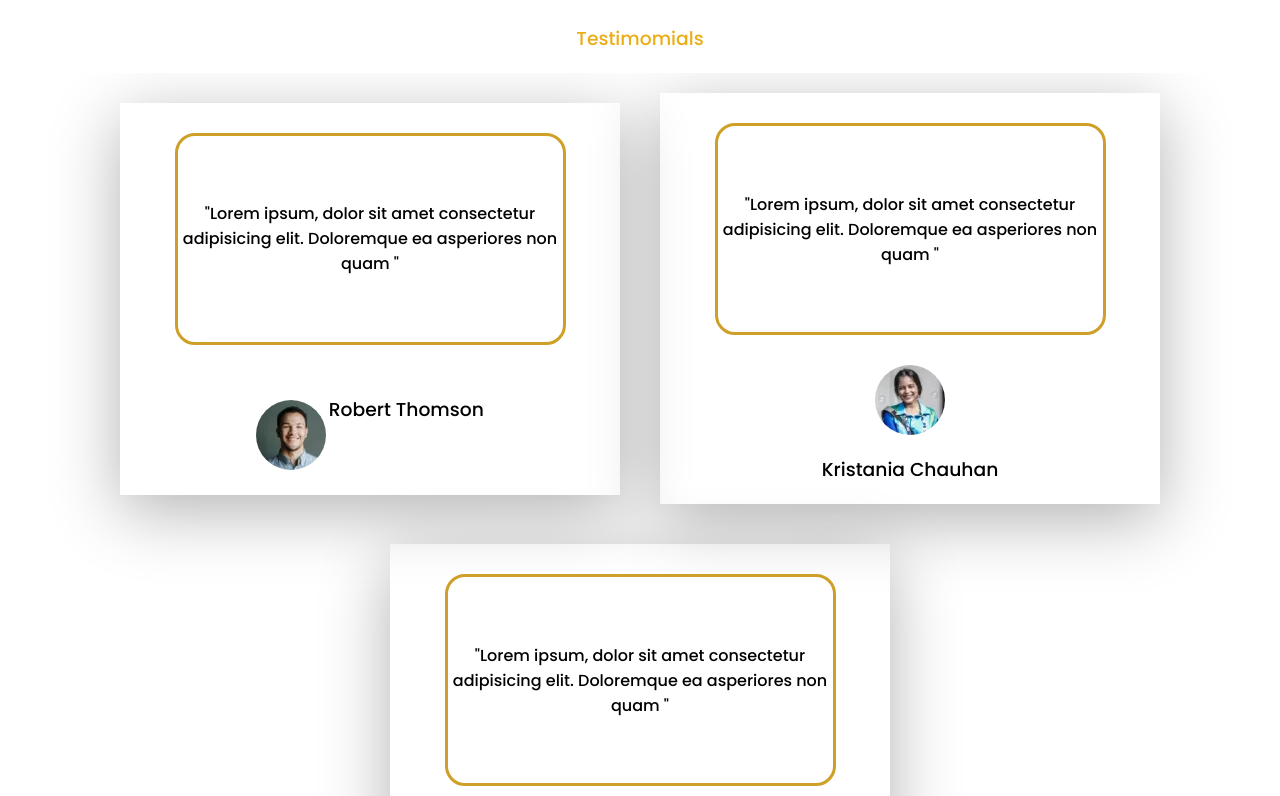
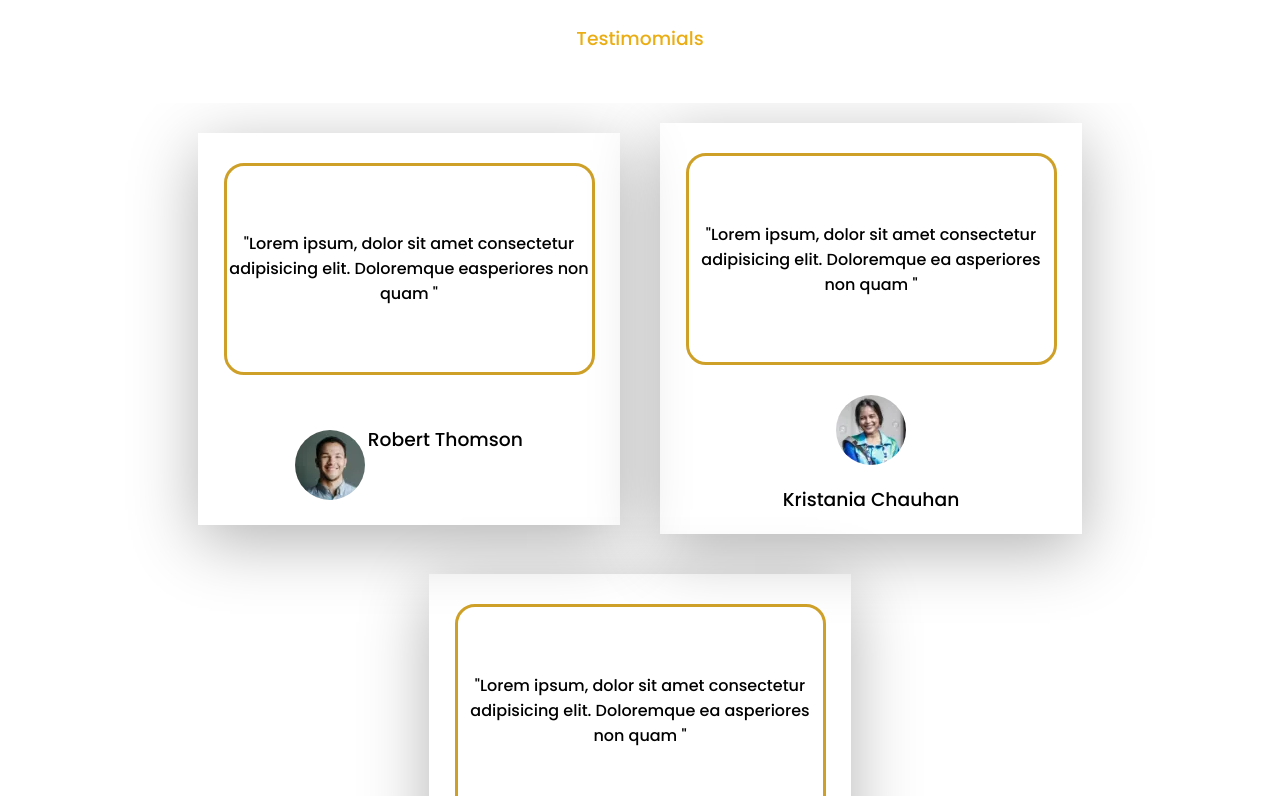
Before and after one commit to Anamika-garg/Restaurant, a React (Vite) app: page / in a window 1280 px wide. Shown: the part 4564-5360 px from the top of the page. Built offline with nearby package versions, Linux system fonts and the light colour scheme.

Commit message:
"Commit"

```diff
--- a/package.json
+++ b/package.json
@@ -16,7 +16,9 @@
     "@fortawesome/free-solid-svg-icons": "^6.5.2",
     "@fortawesome/react-fontawesome": "^0.2.2",
     "react": "^18.2.0",
-    "react-dom": "^18.2.0"
+    "react-dom": "^18.2.0",
+    "react-slick": "^0.30.2",
+    "slick-carousel": "^1.8.1"
   },
   "devDependencies": {
     "@types/react": "^18.2.66",
--- a/src/App.jsx
+++ b/src/App.jsx
@@ -5,6 +5,7 @@ import Order from './components/order/Order';
 import Review from './components/Reviews/Review';
 import Footer from './components/Footer/Footer';
 import SignIn from './components/UserSignIn/SignIn';
+
 
 
 
@@ -20,7 +21,7 @@ function App() {
       <hr/>
       <Review/>
       <SignIn></SignIn>
-      <Footer/>
+      {/* <Footer/> */}
     </div>
   );
 }
--- a/src/components/Header/Header.css
+++ b/src/components/Header/Header.css
@@ -1,5 +1,5 @@
 
-nav , ul{
+nav , .ul{
     display: flex;
     align-items: center;
     justify-content: center;
@@ -10,7 +10,7 @@ nav , ul{
     position: fixed;
     z-index: 2;
 }
-ul li ,a{
+.ul li ,a{
     padding: 10px;
     list-style-type: none;
     /* color: black; */
@@ -24,7 +24,7 @@ ul li ,a{
     cursor: pointer;
 }
 
-nav ul li#logo{
+nav .ul li#logo{
     position: absolute;
     left: 20px;
 }
--- a/src/components/Header/Header.jsx
+++ b/src/components/Header/Header.jsx
@@ -26,7 +26,7 @@ const Header = () => {
   return (
     <header>
       <nav id='navbar'>
-        <ul>
+        <ul className='ul'>
           <li id="logo">Logo</li>
           <li><a href="#home">Home</a></li>
           <li><a href="#menu">Dishes</a></li>
--- a/src/components/Reviews/Review.css
+++ b/src/components/Reviews/Review.css
@@ -19,18 +19,18 @@
     color: rgb(234, 173, 20);
 }
 .reviewSec{
-    min-height: 400px;
-    width: 100vw;
+    min-height: 500px;
+    width: 96vw;
     /* background-color: red; */
     display: flex;
     align-items: center;
-    /* flex-wrap: wrap; */
-    justify-content: space-around;
+    flex-wrap: wrap;
+    justify-content: center;
     flex-direction: row;
 }
 .review-div{
     min-height: 350px;
-    width: 500px;
+    min-width: 422px;
     /* background-color: pink; */
     display: flex;
     justify-content: center;
@@ -45,7 +45,7 @@
     /* min-height: 24vh;
     width: 26vw; */
     min-height: 202px;
-    width: 381px;
+    width: 361px;
     border: 3px solid rgb(207, 160, 40);
     border-radius: 20px;
     background-color: white;
@@ -76,12 +76,13 @@
 .reviewer h3{
     color: black;
 }
-.forAnimationDiv{
+.forCarausals{
     /* background-color: red; */
     display: flex;
-    /* margin: 30px 0px; */
+    margin: 30px 0px;
     position: relative;
-    min-height: 400px;
+    min-height: 500px;
+    width: 90vw;
     flex-wrap: wrap;
     justify-content: center;
     align-items: center;
--- a/src/components/Reviews/Review.jsx
+++ b/src/components/Reviews/Review.jsx
@@ -3,72 +3,29 @@ import person from "./person.webp";
 import person2 from "./person2.webp";
 import ReviewTemp from "./ReviewTemp";
 import "./Review.css";
-import ReactDOM from "react-dom";
-import { FontAwesomeIcon } from "@fortawesome/react-fontawesome";
+
 const Review = () => {
+
   return (
+
+
     <div id="reviews">
       <div className="reviewContainer">
         <h2>Our Customer's Say</h2>
         <h3>Testimomials</h3>
 
         <div className="reviewSec">
-          <div className="forAnimationDiv">
-            <ReviewTemp
-              text={
-                '"Lorem ipsum, dolor sit amet consectetur adipisicing elit. Doloremque ea asperiores non quam "'
-              }
-              name={"Robert Thomson"}
-              img={person}
-            />
+          <div className="forCarausals">
 
-            <ReviewTemp
-              text={
-                '"Lorem ipsum, dolor sit amet consectetur adipisicing elit. Doloremque ea asperiores non quam "'
-              }
-              name={"Kristania Chauhan"}
-              img={person2}
-            />
+            <ReviewTemp text={'"Lorem ipsum, dolor sit amet consectetur adipisicing elit. Doloremque easperiores non quam "'} name={"Robert Thomson"} img={person} />
 
-            <ReviewTemp
-              text={
-                '"Lorem ipsum, dolor sit amet consectetur adipisicing elit. Doloremque ea asperiores non quam "'
-              }
-              name={"Robert Thomson"}
-              img={person}
-            />
-            {/* <ReviewTemp
-              text={
-                '"Lorem ipsum, dolor sit amet consectetur adipisicing elit. Doloremque ea asperiores non quam "'
-              }
-              name={"Robert Thomson"}
-              img={person}
-            />
+            <ReviewTemp text={'"Lorem ipsum, dolor sit amet consectetur adipisicing elit. Doloremque ea asperiores non quam "'} name={"Kristania Chauhan"} img={person2}/>
 
-            <ReviewTemp
-              text={
-                '"Lorem ipsum, dolor sit amet consectetur adipisicing elit. Doloremque ea asperiores non quam "'
-              }
-              name={"Kristania Chauhan"}
-              img={person2}
-            />
-
-            <ReviewTemp
-              text={
-                '"Lorem ipsum, dolor sit amet consectetur adipisicing elit. Doloremque ea asperiores non quam "'
-              }
-              name={"Robert Thomson"}
-              img={person}
-            />
-            <ReviewTemp
-              text={
-                '"Lorem ipsum, dolor sit amet consectetur adipisicing elit. Doloremque ea asperiores non quam "'
-              }
-              name={"Robert Thomson"}
-              img={person}
-            /> */}
+            <ReviewTemp text={'"Lorem ipsum, dolor sit amet consectetur adipisicing elit. Doloremque ea asperiores non quam "'} name={"Robert Thomson"} img={person}/>
 
 
+
+          </div>
           </div>
 
 
@@ -76,56 +33,26 @@ const Review = () => {
 
 
           {/* <div className = "forAnimationDiv">
-            <ReviewTemp
-              text={
-                '"Lorem ipsum, dolor sit amet consectetur adipisicing elit. Doloremque ea asperiores non quam "'
-              }
-              name={"Robert Thomson"}
-              img={person}
-            />
+            <ReviewTemp text={'"Lorem ipsum, dolor sit amet consectetur adipisicing elit. Doloremque ea asperiores non quam "'} name={"Robert Thomson"} img={person}/>
 
-            <ReviewTemp
-              text={
-                '"Lorem ipsum, dolor sit amet consectetur adipisicing elit. Doloremque ea asperiores non quam "'
-              }
-              name={"Kristania Chauhan"}
-              img={person2}
-            />
 
-            <ReviewTemp
-              text={
-                '"Lorem ipsum, dolor sit amet consectetur adipisicing elit. Doloremque ea asperiores non quam "'
-              }
-              name={"Robert Thomson"}
-              img={person}
-            />
+            <ReviewTemp text={'"Lorem ipsum, dolor sit amet consectetur adipisicing elit. Doloremque ea asperiores non quam "'} name={"Kristania Chauhan"} img={person2}/>
+
+
+            <ReviewTemp text={'"Lorem ipsum, dolor sit amet consectetur adipisicing elit. Doloremque ea asperiores non quam "'} name={"Robert Thomson"} img={person}/>
+
             </div> */}
           {/* <div className = "forAnimationDiv">
-            <ReviewTemp
-              text={
-                '"Lorem ipsum, dolor sit amet consectetur adipisicing elit. Doloremque ea asperiores non quam "'
-              }
-              name={"Robert Thomson"}
-              img={person}
-            />
+            <ReviewTemp text={'"Lorem ipsum, dolor sit amet consectetur adipisicing elit. Doloremque ea asperiores non quam "'} name={"Robert Thomson"} img={person}/>
 
-            <ReviewTemp
-              text={
-                '"Lorem ipsum, dolor sit amet consectetur adipisicing elit. Doloremque ea asperiores non quam "'
-              }
-              name={"Kristania Chauhan"}
-              img={person2}
-            />
 
-            <ReviewTemp
-              text={
-                '"Lorem ipsum, dolor sit amet consectetur adipisicing elit. Doloremque ea asperiores non quam "'
-              }
-              name={"Robert Thomson"}
-              img={person}
-            />
+            <ReviewTemp text={'"Lorem ipsum, dolor sit amet consectetur adipisicing elit. Doloremque ea asperiores non quam "'} name={"Kristania Chauhan"} img={person2}/>
+
+
+            <ReviewTemp text={'"Lorem ipsum, dolor sit amet consectetur adipisicing elit. Doloremque ea asperiores non quam "'} name={"Robert Thomson"} img={person}/>
+
             </div> */}
-        </div>
+        {/* </div> */}
       </div>
     </div>
   );
--- a/src/components/Reviews/ReviewTemp.jsx
+++ b/src/components/Reviews/ReviewTemp.jsx
@@ -1,8 +1,13 @@
 import React from 'react'
 
+
+import "slick-carousel/slick/slick.css";
+import "slick-carousel/slick/slick-theme.css";
+import Slider from "react-slick";
+
 const ReviewTemp = ({text , img , name}) => {
+
   return (
-    <div>
     <div className="review-div">
         <div className="review">
             <div className="review-text">
@@ -16,7 +21,6 @@ const ReviewTemp = ({text , img , name}) => {
           </div>
         </div>
     </div>
-    </div>
   )
 }
 
--- a/src/main.jsx
+++ b/src/main.jsx
@@ -4,5 +4,7 @@ import App from './App.jsx'
 import './index.css'
 
 ReactDOM.createRoot(document.getElementById('root')).render(
+    <React.StrictMode>
     <App />
+  </React.StrictMode>,
 )
```
Also changed, not shown: 1 other file (tests, documents, lock files or other folders).
